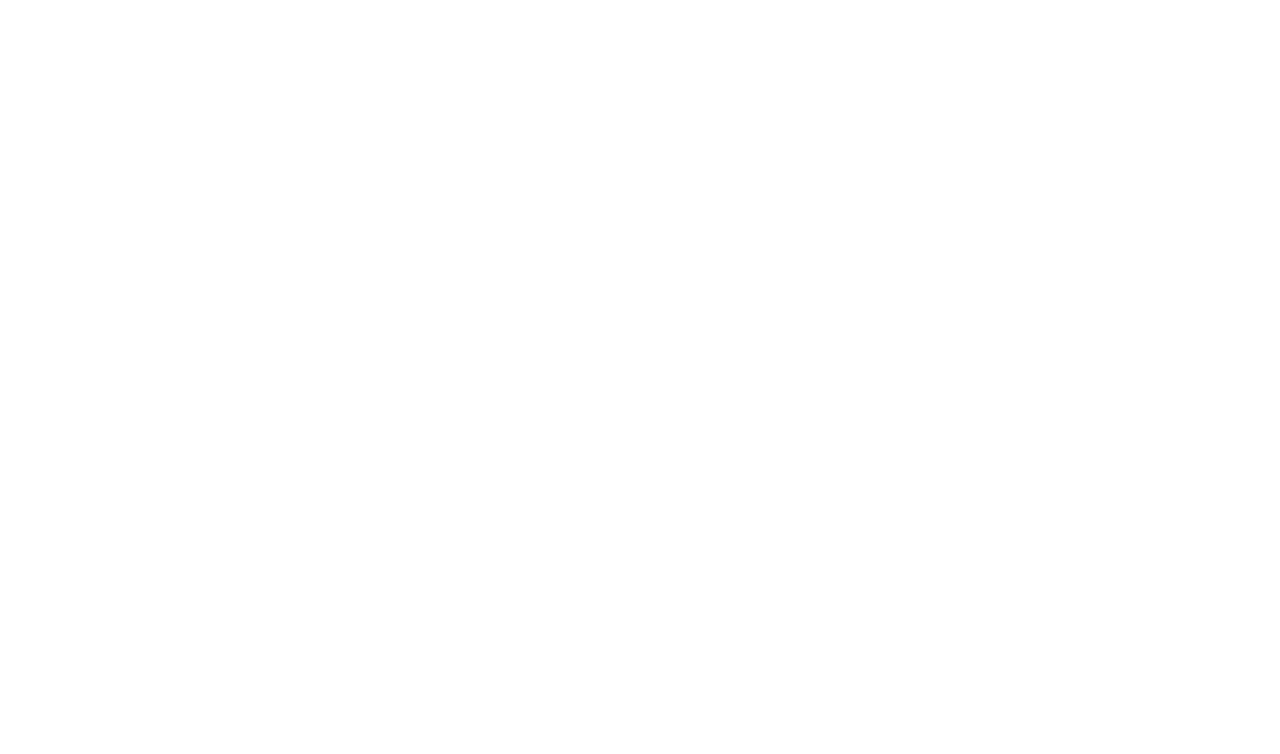
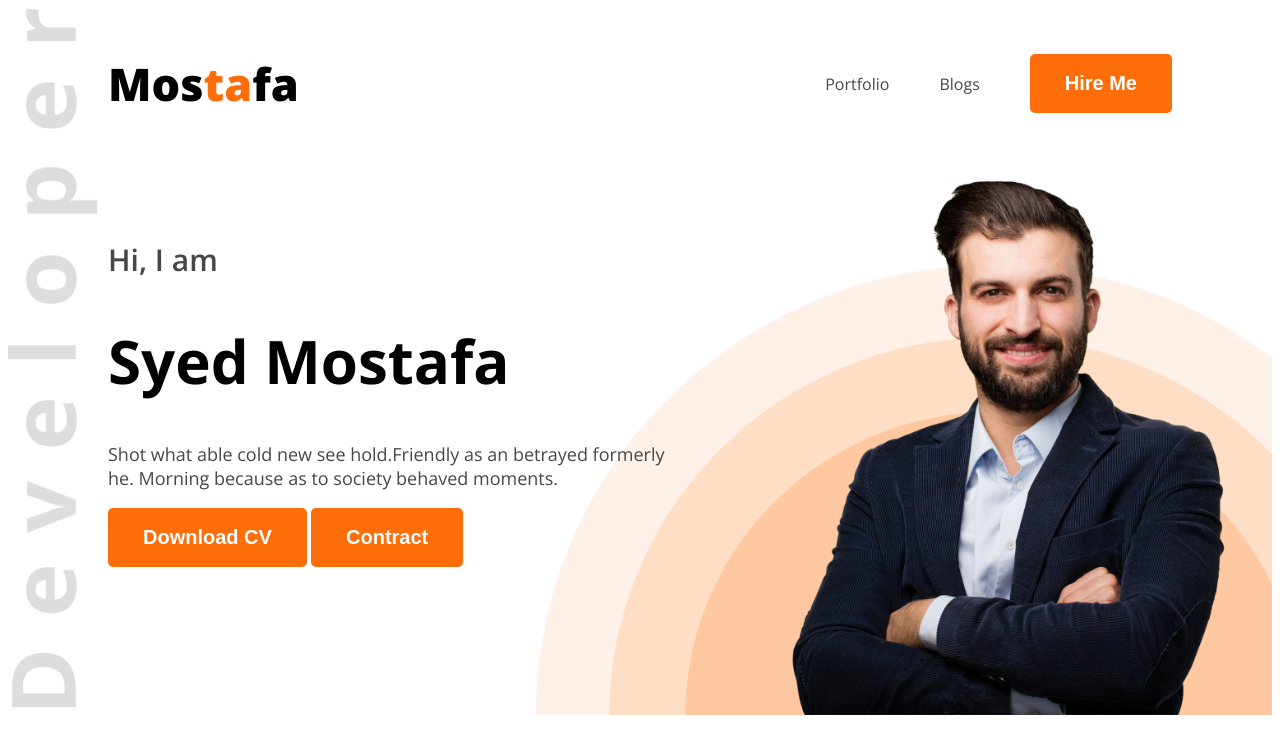
Before and after one commit to Mohammadsyedmostafa/developer-porttfolio, a plain HTML site: page index.html in a window 1280 px wide. Drawn offline with nearby package versions, Linux system fonts and the light colour scheme.

Commit message:
add my header section

```diff
--- a/index.html
+++ b/index.html
@@ -4,8 +4,37 @@
     <meta charset="UTF-8">
     <meta name="viewport" content="width=device-width, initial-scale=1.0">
     <title>Developer Portfolio</title>
+    <link rel="preconnect" href="https://fonts.googleapis.com">
+    <link rel="preconnect" href="https://fonts.gstatic.com" crossorigin>
+    <link href="https://fonts.googleapis.com/css2?family=Noto+Serif+Bengali:wght@100..900&family=Open+Sans:ital,wght@0,300..800;1,300..800&display=swap" rel="stylesheet">
+    <link rel="stylesheet" href="styles/style.css">
 </head>
-<body>
+<body class="open-sans-normal">
+    <header class="header">
+        <nav>
+            <h3 class="nav-title">Mos<span class="text-primary">ta</span>fa</h3>
+            <ul>
+                <a class="dark-2" href=""><li>Portfolio</li></a>
+                <a class="dark-2" href=""><li>Blogs</li></a>
+                <a href=""><button class="btn-primary">Hire Me</button></a>
+            </ul>
+        </nav>
+        <div class="bannar">
+            <div class="bannar-contant">
+                <h4 class="bannar-wellcome dark-2">Hi, I  am</h4>
+                <h1 class="bannar-title">Syed Mostafa</h1>
+                <p class="bannar-description dark-2">Shot what able cold new see hold.Friendly as an betrayed formerly he. Morning because as to society behaved moments.</p>
+                <button class="btn-primary">Download CV</button>
+                <button class="btn-primary">Contract</button>
+            </div>
+            <img class="bannar-img" src="image/hardy.png" alt="">
+        </div>
+    </header>
+    <main>
 
+    </main>
+    <footer>
+
+    </footer>
 </body>
 </html>
--- a/styles/style.css
+++ b/styles/style.css
@@ -0,0 +1,81 @@
+
+
+.open-sans-normal {
+  font-family: "Open Sans", sans-serif;
+  font-optical-sizing: auto;
+  font-style: normal;
+  font-variation-settings:
+    "wdth" 100;
+}
+
+/* shard style */
+.text-primary{
+    color: #FD6E0A;
+}
+.dark-2{
+    color: #474747;
+}
+.btn-primary{
+    background-color: #FD6E0A;
+    font-weight: bold;
+    font-size: 20px;
+    border-radius: 5px;
+    border: none;
+    padding: 18px 35px;
+    color: white;
+}
+/* header */
+.header{
+    background-image: url('../image/developer.png'),url('../image/header_bg.png');
+    background-repeat: no-repeat;
+    background-position: top left,bottom right;
+    background-size:  90px 700px, 736px 450px;
+}
+/* nev stlyes */
+nav{
+    display: flex;
+    align-items: center;
+    justify-content: space-between;
+    margin: 0px 100px;
+}
+.nav-title{
+    font-weight: 800;
+    font-size: 45px;
+}
+nav ul{
+    display: flex;
+    align-items: center;
+}
+nav ul li{
+    list-style: none;
+    margin-right: 50px;
+}
+nav ul a {
+    text-decoration: none;
+}
+/* bannar style */
+.bannar{
+    display: flex;
+    justify-content: space-between;
+    margin: 0px 40px 0 100px;
+}
+.bannar-contant{
+    max-width: 580px;
+    margin-top: 40px;
+}
+.bannar-wellcome{
+    font-size: 30px;
+    font-weight: 600;
+    margin-bottom: 1px;
+}
+.bannar-title{
+    font-weight: bold;
+    font-size: 60px;
+}
+.bannar-description{
+    font-size: 18px;
+}
+.bannar-img{
+    width: 480px;
+
+}
```
Also changed, not shown: style.css (added, +8 -0 lines).
